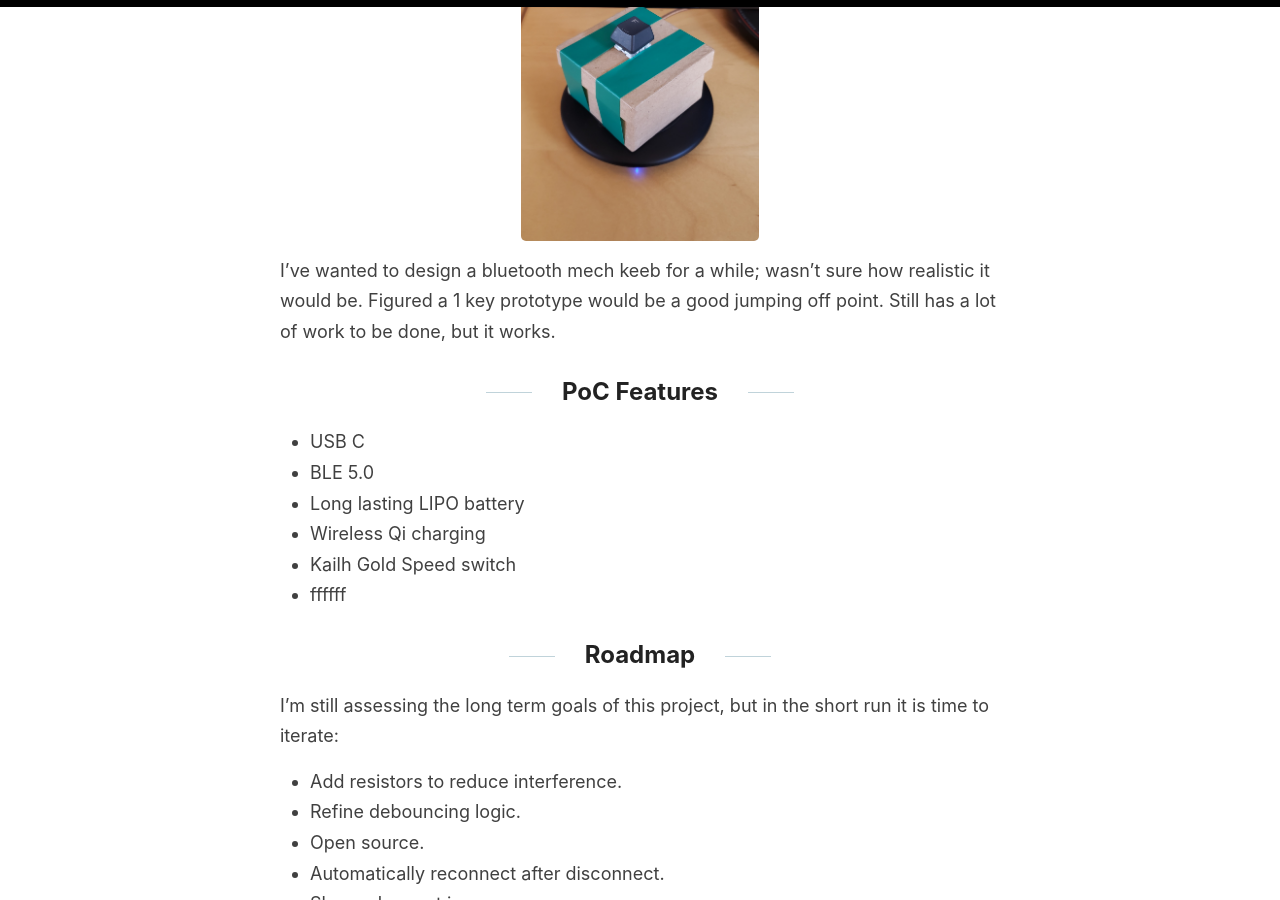
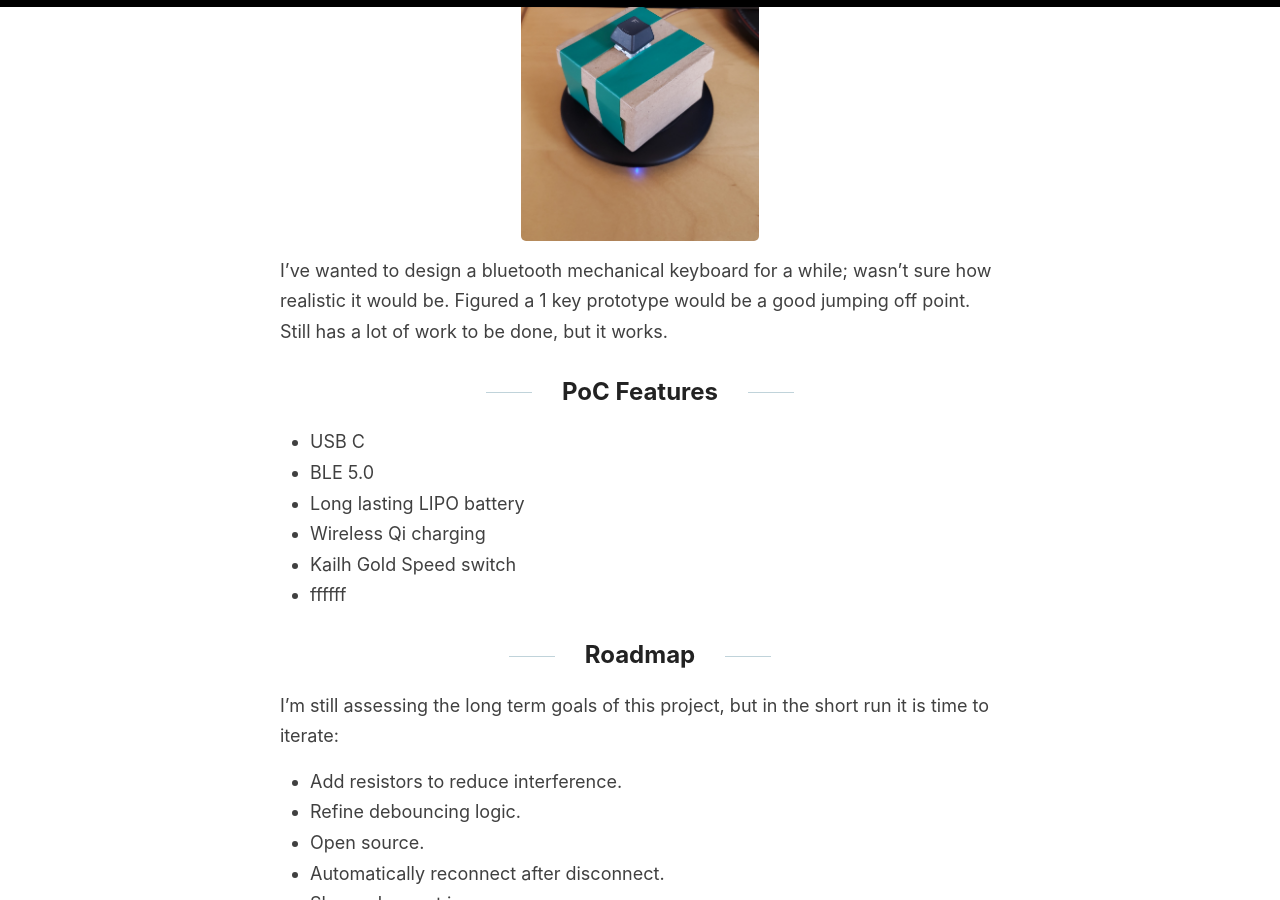
Before and after one commit to JordanMajd/ttykeyboards.com, a Jekyll site: the page built from _posts/2019-11-08-pay-respect.md, in a window 1280 px wide and 900 px high, scrolled down 521 px. Built offline with Jekyll 4.4.1, drawn with Linux system fonts in a browser that asks for light colours.

Commit message:
Lose the slang

```diff
--- a/_posts/2019-11-08-pay-respect.md
+++ b/_posts/2019-11-08-pay-respect.md
@@ -6,7 +6,7 @@ image: /images/tty_respect.jpg
 ---
 
 
-I've wanted to design a bluetooth mech keeb for a while; wasn't sure how realistic it would be. Figured a 1 key prototype would be a good jumping off point. Still has a lot of work to be done, but it works.
+I've wanted to design a bluetooth mechanical keyboard for a while; wasn't sure how realistic it would be. Figured a 1 key prototype would be a good jumping off point. Still has a lot of work to be done, but it works.
 
 
 ## PoC Features
```
